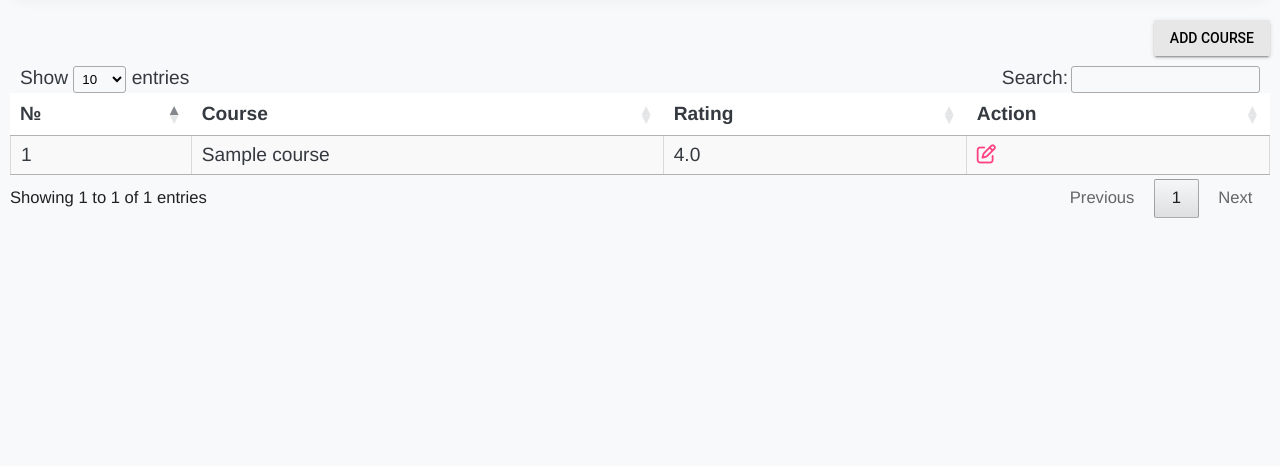
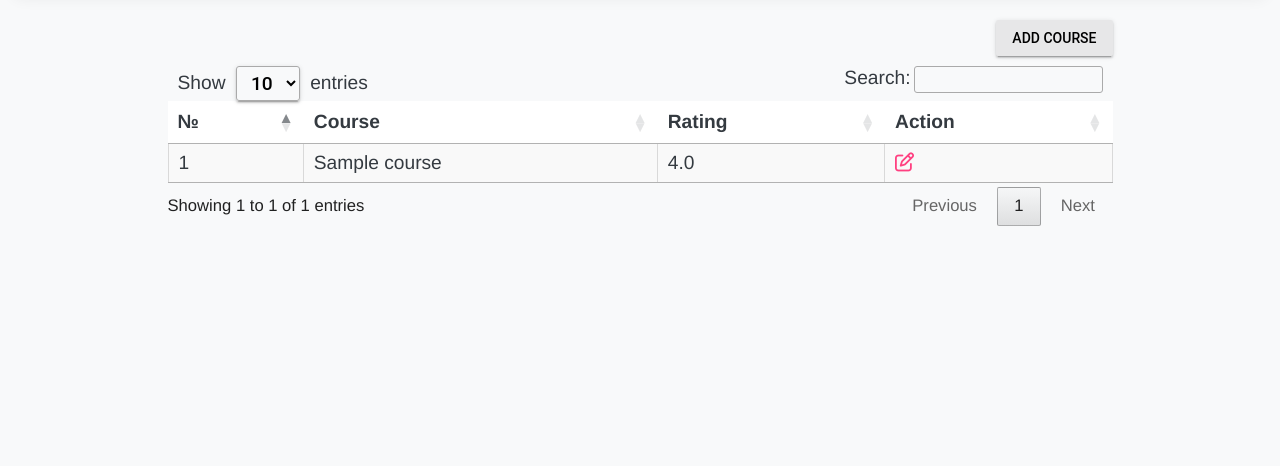
Before and after one commit to DanaKlimova/eLearning, a Django app: page /courses/ in a window 1280 px wide. Shown: the part 102-568 px from the top of the page. Run offline with Django 3.2, Linux system fonts and the light colour scheme; a user stored in the database is signed in; tables that the repository leaves empty hold one stand-in row (values such as "Sample post"); some libraries are stand-ins or nearby versions.

Commit message:
Added mdl classes to select on the 'course list' page.

```diff
--- /dev/null
+++ b/eLearning/courses/static/courses/css/course_list.css
@@ -0,0 +1,4 @@
+.container {
+    margin: 0 auto;
+    width: 75%;
+}
--- a/eLearning/courses/templates/courses/course_list.html
+++ b/eLearning/courses/templates/courses/course_list.html
@@ -13,6 +13,7 @@ Course list
 {% endblock %}
 
 {% block content %}
+<div class="container">
   <a href="{% url 'course_create' %}">
       <button class="mdl-button mdl-js-button mdl-button--raised mdl-js-ripple-effect add-button">add course</button>
   </a>
@@ -38,6 +39,7 @@ Course list
       </tbody>
     </table>
   </div>
+</div>
 {% endblock %}
 
 {% block js_scripts %}
@@ -45,17 +47,17 @@ Course list
 <script type="text/javascript"
         src="https://cdn.datatables.net/v/dt/dt-1.10.20/cr-1.5.2/rr-1.2.6/sc-2.0.1/sp-1.0.1/sl-1.3.1/datatables.min.js">
 </script>
+
 <script>
 $(document).ready(function(){
   $("#courseTableId").DataTable();
-  setClassByTag("input", "glowing-border");
-  setClassByTag("select", "glowing-border");
+  addClassByName('courseTableId_length', ' table-select mdl-button mdl-js-button mdl-button--raised mdl-js-ripple-effect');
 
-  function setClassByTag(tag, css_class) {
-    elements = document.getElementsByTagName(tag);
-    for (let element of elements) {
-      element.classList.add(css_class);
-    }
+  function addClassByName(name, class_) {
+        var elements = document.getElementsByName(name);
+        elements.forEach(function (item, index) {
+            item.className += class_;
+        });
     }
 });
 </script>
```
Lines whose indentation alone changed are shown as unchanged.
